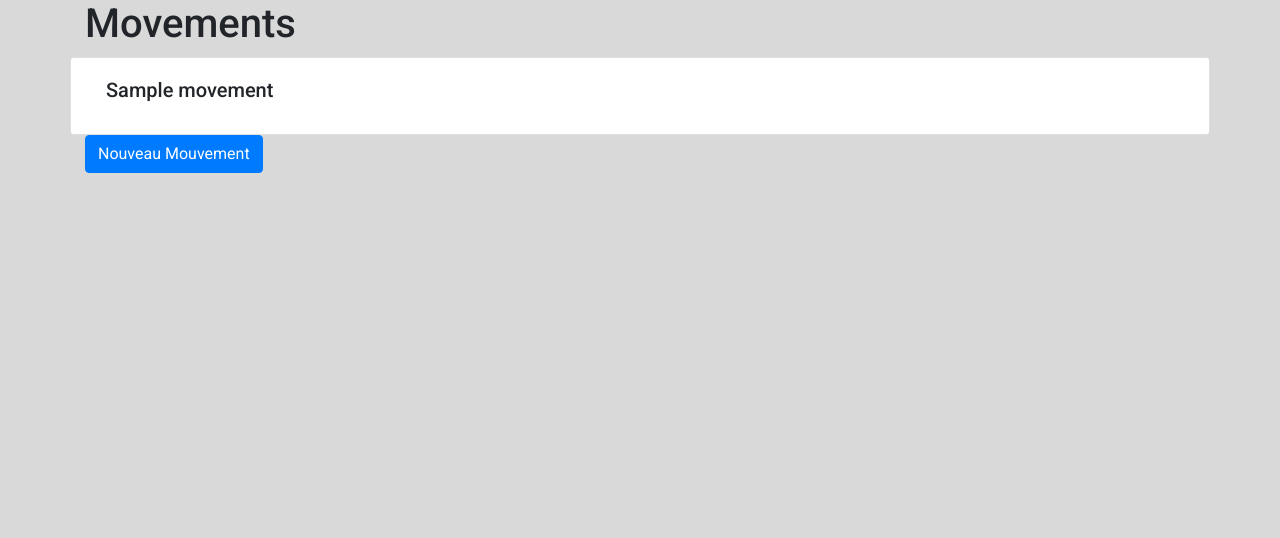
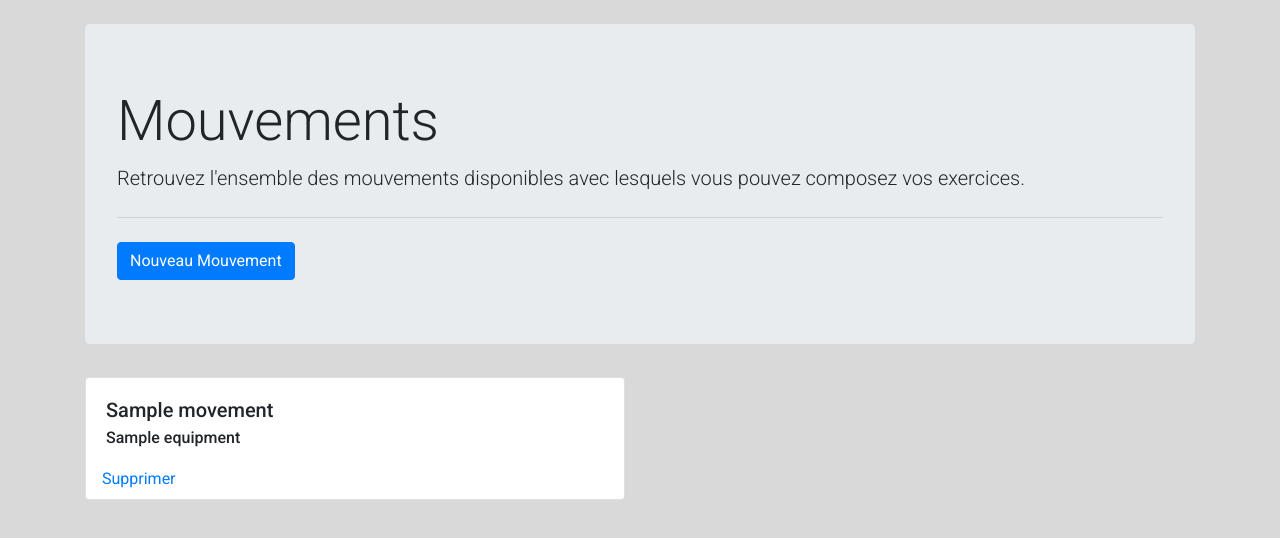
Before and after one commit to JN-Lab/fitperf, a Django app: page /app/movements/ in a window 1280 px wide. Shown: the part 112-650 px from the top of the page. Run offline with Django 3.2, Linux system fonts and the light colour scheme; a user stored in the database is signed in; tables that the repository leaves empty hold one stand-in row (values such as "Sample post"); some libraries are stand-ins or nearby versions.

Commit message:
First features to manage movements is ok

```diff
--- a/fitperf/program_builder/templates/program_builder/base.html
+++ b/fitperf/program_builder/templates/program_builder/base.html
@@ -47,9 +47,7 @@
             </ul>
         </div>
     </nav>
-    <main>
-        {% block content %}{% endblock %}
-    </main>
+    {% block content %}{% endblock %}
 <!-- Bootstrap core Javascript-->
 <script src="{% static 'jquery/jquery.min.js' %}"></script>
 <script src="{% static 'bootstrap/js/bootstrap.js' %}"></script>
--- a/fitperf/program_builder/templates/program_builder/movements_list.html
+++ b/fitperf/program_builder/templates/program_builder/movements_list.html
@@ -3,8 +3,16 @@
 {% block title %}Movements List{% endblock %}
 {% block content %}
 {% load static %}
-<div class="container">
-    <h1>Movements</h1>
+<main class="container">
+    <div class="jumbotron mt-4">
+        <h1 class="display-4">Mouvements</h1>
+        <p class="lead">Retrouvez l'ensemble des mouvements disponibles avec lesquels vous pouvez composez vos exercices.</p>
+        <hr class="my-4">
+        <!-- Button trigger modal -->
+        <button type="button" class="btn btn-primary" data-toggle="modal" data-target="#movementModalForm">
+            Nouveau Mouvement
+        </button>
+    </div>
     <div class="row">
         <div class="col-12">
             {% if messages %}
@@ -12,21 +20,18 @@
             {% endif %}
         </div>
         {% for movement in movements %}
-        <div class="card col-12">
-            <div class="card-body">
-                <h5 class="card-title">{{ movement.name }}</h5>
+        <div class="col-md-6">
+            <div class="card mb-4">
+                <div class="card-body">
+                    <h5 class="card-title">{{ movement.name }}</h5>
+                    <h6 class="card-subtitle">{{ movement.equipment }}</h6>
+                </div>
+                <a href="{% url 'program_builder:delete_movement' movement_pk=movement.pk %}" class="card-link pl-3 pb-2">Supprimer</a>
             </div>
         </div>
-    {% endfor %}
+        {% endfor %}
     </div>
-
-    <!-- Button trigger modal -->
-    <button type="button" class="btn btn-primary" data-toggle="modal" data-target="#movementModalForm">
-        Nouveau Mouvement
-    </button>
-</div>
-
-
+</main>
 
     <!-- Form Modal -->
     <div class="modal fade" id="movementModalForm" tabindex="-1" role="dialog" aria-labelledby="exampleModalLabel" aria-hidden="true">
--- a/fitperf/program_builder/urls.py
+++ b/fitperf/program_builder/urls.py
@@ -5,4 +5,5 @@ app_name = "program_builder"
 urlpatterns = [
     path('dashboard/', views.homepage, name="homepage"),
     path('movements/', views.movements_list, name="movements_list"),
+    path('delete-movement/<movement_pk>', views.delete_movement, name="delete_movement"),
 ]
--- a/fitperf/program_builder/utils/db_interactions.py
+++ b/fitperf/program_builder/utils/db_interactions.py
@@ -83,6 +83,15 @@ class DBMovement:
         """
         return Movement.objects.get(name=name)
 
+    def del_movement(self, movement_pk):
+        """
+        This method deletes a movement only if the movement is not associated
+        to an exercise
+        NEED TO BE IMPROVED TO MANAGE THE CASE WHERE THE MOVEMENT IS ASSOCIATED
+        TO ONE OR SEVERAL EXERCISE
+        """
+
+        return Movement.objects.get(pk=movement_pk).delete()
 
 class DBExercise:
     """
--- a/fitperf/program_builder/views.py
+++ b/fitperf/program_builder/views.py
@@ -51,3 +51,15 @@ def movements_list(request):
         movements = db.get_all_movements()
         new_movement_form = RegisterMovement()
         return render(request, 'movements_list.html', locals())
+
+@login_required
+def delete_movement(request, movement_pk):
+    """
+    This view manages only the movement's removal
+    """
+    db = DBMovement()
+    deleted_movement = db.del_movement(movement_pk)
+    messages.success(request, """Le mouvement a été supprimé.""")
+
+    referer = request.META.get("HTTP_REFERER")
+    return redirect(referer, locals())
```
Also changed, not shown: fitperf/program_builder/tests/test_db_interactions.py (+32 -0 lines).
